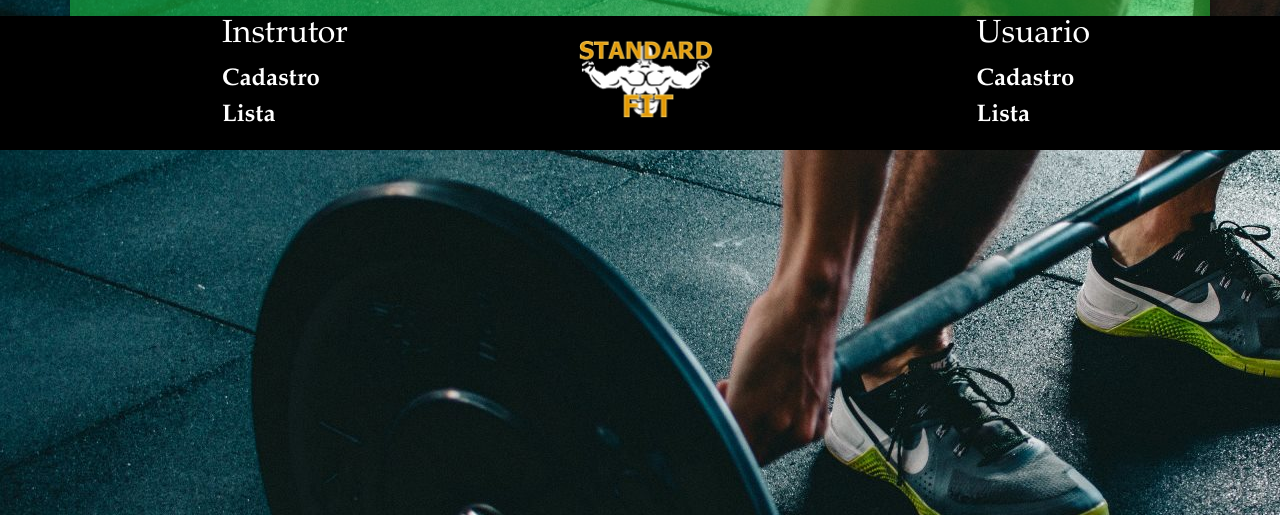
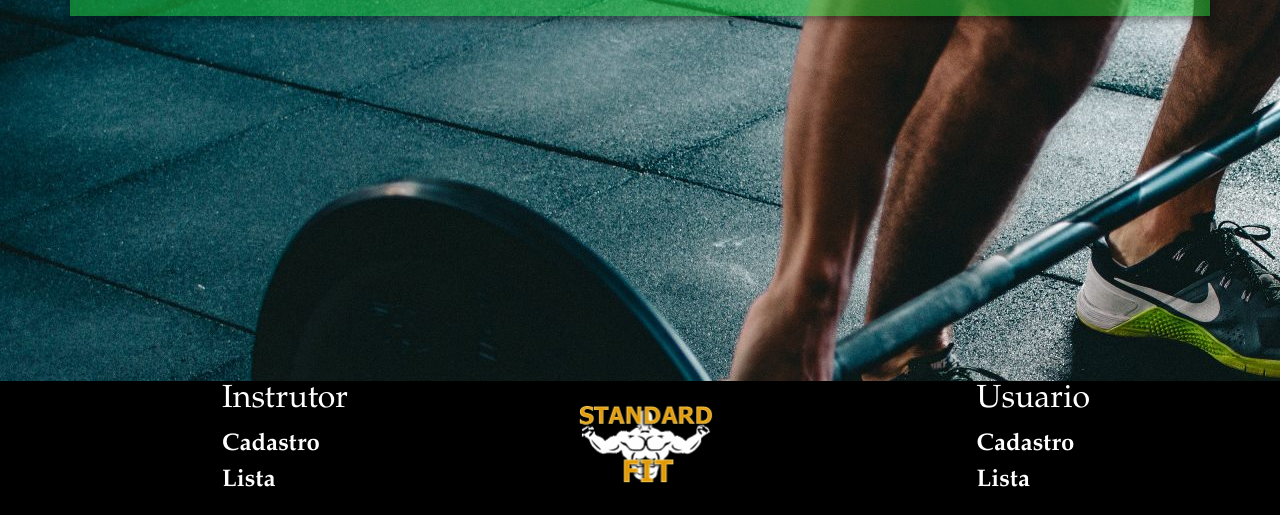
Before and after one commit to Isaque-Fernandes/academia, a PHP site: page /php/instrutor_listagem.php in a window 1280 px wide. Shown: the part 285-800 px from the top of the page. Run offline with PHP 8.4, Linux system fonts and the light colour scheme; the visitor is signed in with stand-in values (Sample User, id 1); data that the repository does not hold is empty.

Commit message:
fix: corringindo_navbar_das_listas

```diff
--- a/css/footer.css
+++ b/css/footer.css
@@ -5,6 +5,8 @@
         background: black;
         display: flex;
         justify-content: center;
+        position: absolute;
+        bottom: 0;
     }
     .container-footer{
         display:flex;
```
